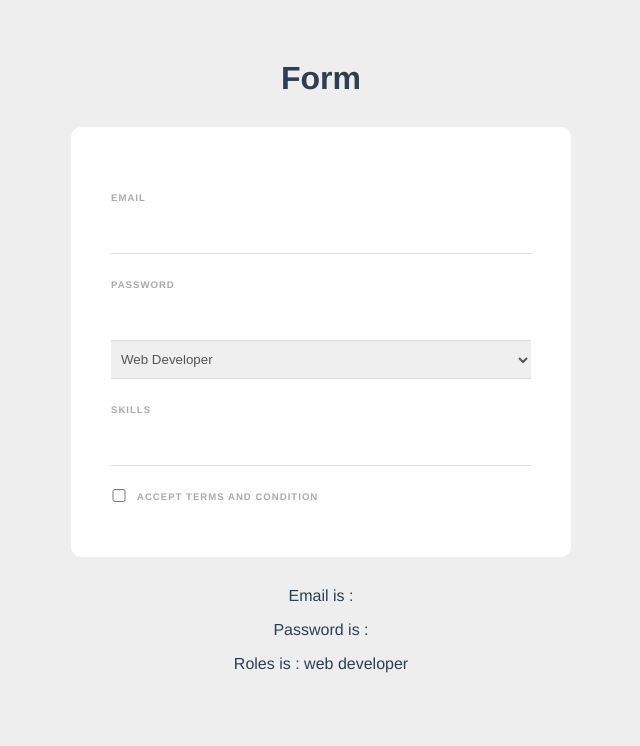
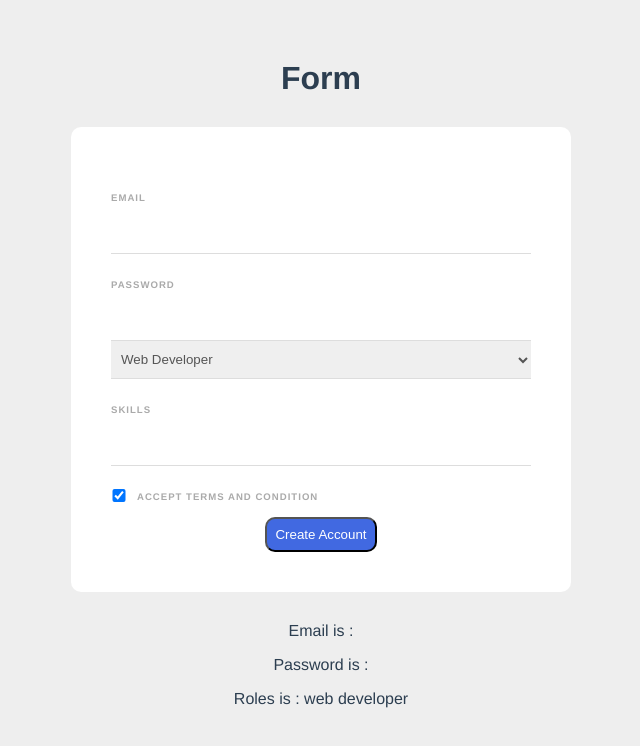
Before and after one commit to ChitKhonn/Form-With-Vue, a Vue app: page / in a window 1280 px wide. Shown: the top 746 px of the page, without its empty margins (319-959 px from the left). Built offline with nearby package versions, Linux system fonts and the light colour scheme.

Commit message:
form submittion and validation

```diff
--- a/src/components/SignUp.vue
+++ b/src/components/SignUp.vue
@@ -1,11 +1,12 @@
 <template>
   <div>
-    <form action="">
+    <form @submit.prevent="submit">
       <label for="">Email</label>
       <input type="email" required v-model="email" />
 
       <label for="">Password</label>
       <input type="password" required v-model="password" />
+        <p v-if="errorMsg" class="error"> {{ errorMsg }} </p>
 
       <select v-model="roles">
         <option value="web developer">Web Developer</option>
@@ -20,6 +21,10 @@
       </div>
       <input type="checkbox" v-model="checkbox" />
       <label for="">Accept terms and condition</label> <br />
+
+      <div class="align">
+        <button class="create">Create Account</button>
+      </div>
     </form>
     <p>Email is : {{ email }}</p>
     <p>Password is : {{ password }}</p>
@@ -34,9 +39,10 @@ export default {
       email: "",
       password: "",
       roles: "web developer",
-      checkbox: false,
+      checkbox: true,
       skills: [],
       skill: "",
+      errorMsg:""
     };
   },
   methods: {
@@ -51,6 +57,11 @@ export default {
         return loopSkills != skill;
       });
     },
+    submit(){
+        if(this.password.length < 8){
+            this.errorMsg="Password must be at least 8 characters"
+        }
+    }
   },
 };
 </script>
```
